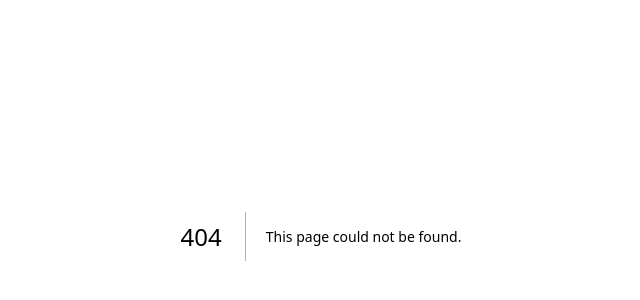
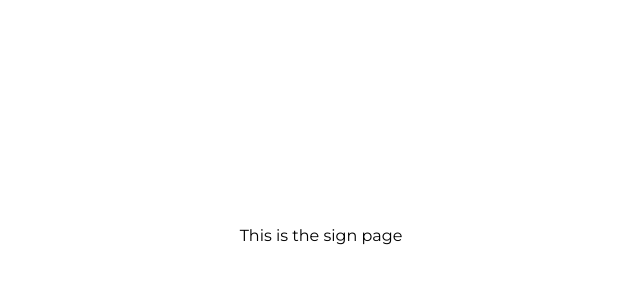
Before and after one commit to Nekuso/trackxp-sapc, a Next.js app: page /signup in a window 1280 px wide. Before the commit this address had no page. Shown: the part 164-464 px from the top of the page, without its empty margins (319-959 px from the left). Built offline with nearby package versions, Linux system fonts and the light colour scheme.

Commit message:
Added pages

```diff
--- /dev/null
+++ b/src/app/login/layout.tsx
@@ -0,0 +1,22 @@
+import type { Metadata } from "next";
+import { Montserrat } from "next/font/google";
+import "../globals.css";
+
+const montserrat = Montserrat({ subsets: ["latin"] });
+
+export const metadata: Metadata = {
+  title: "Sentro Auto Parts & Servce Center",
+  description: "Homepage",
+};
+
+export default function RootLayout({
+  children,
+}: Readonly<{
+  children: React.ReactNode;
+}>) {
+  return (
+    <html lang="en">
+      <body className={montserrat.className}>{children}</body>
+    </html>
+  );
+}
--- /dev/null
+++ b/src/app/signup/layout.tsx
@@ -0,0 +1,22 @@
+import type { Metadata } from "next";
+import { Montserrat } from "next/font/google";
+import "../globals.css";
+
+const montserrat = Montserrat({ subsets: ["latin"] });
+
+export const metadata: Metadata = {
+  title: "Sentro Auto Parts & Servce Center",
+  description: "Homepage",
+};
+
+export default function RootLayout({
+  children,
+}: Readonly<{
+  children: React.ReactNode;
+}>) {
+  return (
+    <html lang="en">
+      <body className={montserrat.className}>{children}</body>
+    </html>
+  );
+}
--- /dev/null
+++ b/src/app/signup/page.tsx
@@ -0,0 +1,7 @@
+export default function Home() {
+  return (
+    <main className="flex h-screen w-screen justify-center place-items-center">
+      <h1>This is the sign page</h1>
+    </main>
+  );
+}
```
